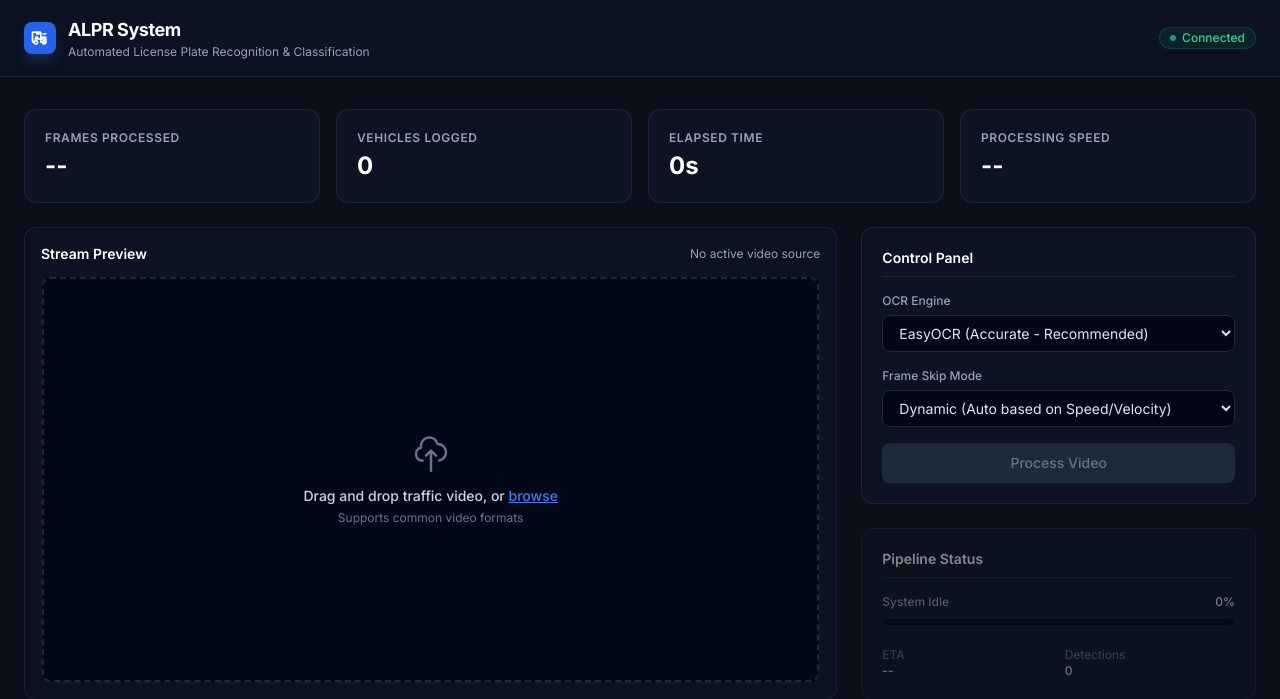
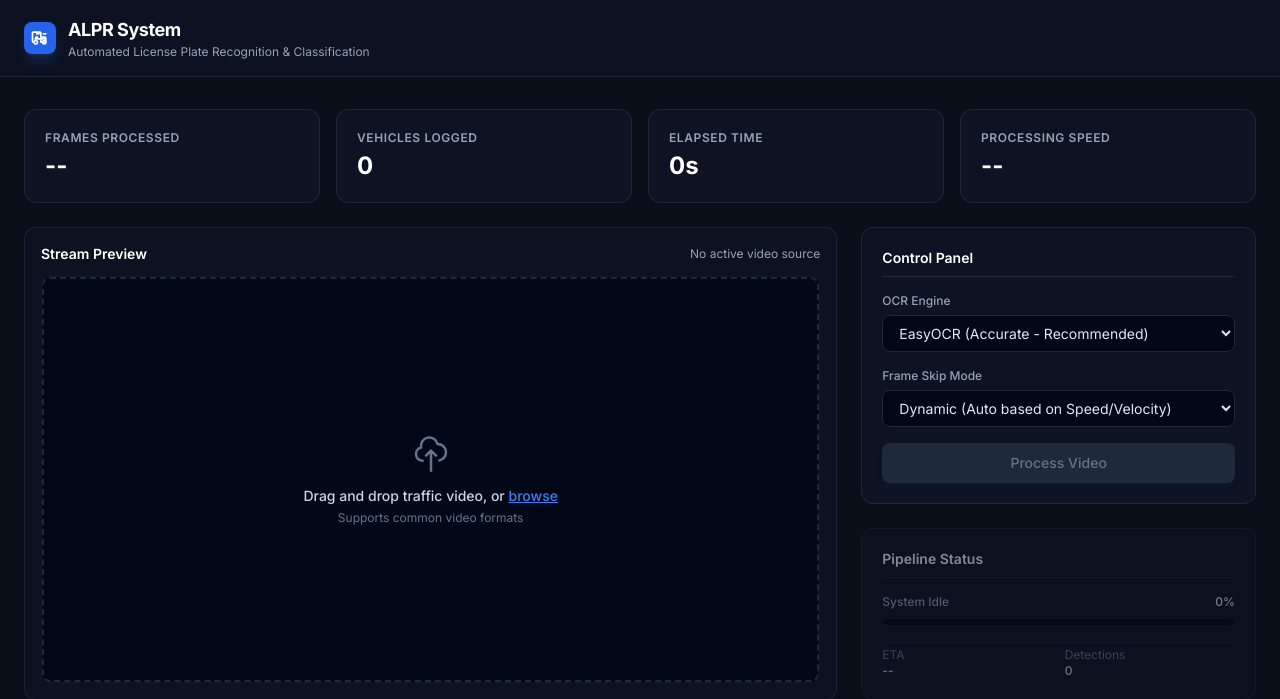
Before and after one commit to x0uls/ALPR-Vehicle-System, a FastAPI app: page / in a window 1280 px wide. Shown: the top 699 px of the page. Run offline with FastAPI, Linux system fonts and the light colour scheme; some libraries are stand-ins or nearby versions.

Commit message:
fix: Minor UI changes

```diff
--- a/src/templates/index.html
+++ b/src/templates/index.html
@@ -54,13 +54,6 @@
                     <h1 class="text-lg font-bold text-white tracking-tight">ALPR System</h1>
                     <p class="text-xs text-slate-400">Automated License Plate Recognition & Classification</p>
                 </div>
-            </div>
-            <div class="flex items-center gap-4">
-                <span id="connection-status"
-                    class="inline-flex items-center gap-1.5 px-2.5 py-0.5 rounded-full text-xs font-medium bg-emerald-500/10 text-emerald-400 border border-emerald-500/20">
-                    <span class="h-1.5 w-1.5 rounded-full bg-emerald-400 animate-pulse"></span>
-                    Connected
-                </span>
             </div>
         </div>
     </header>
```
